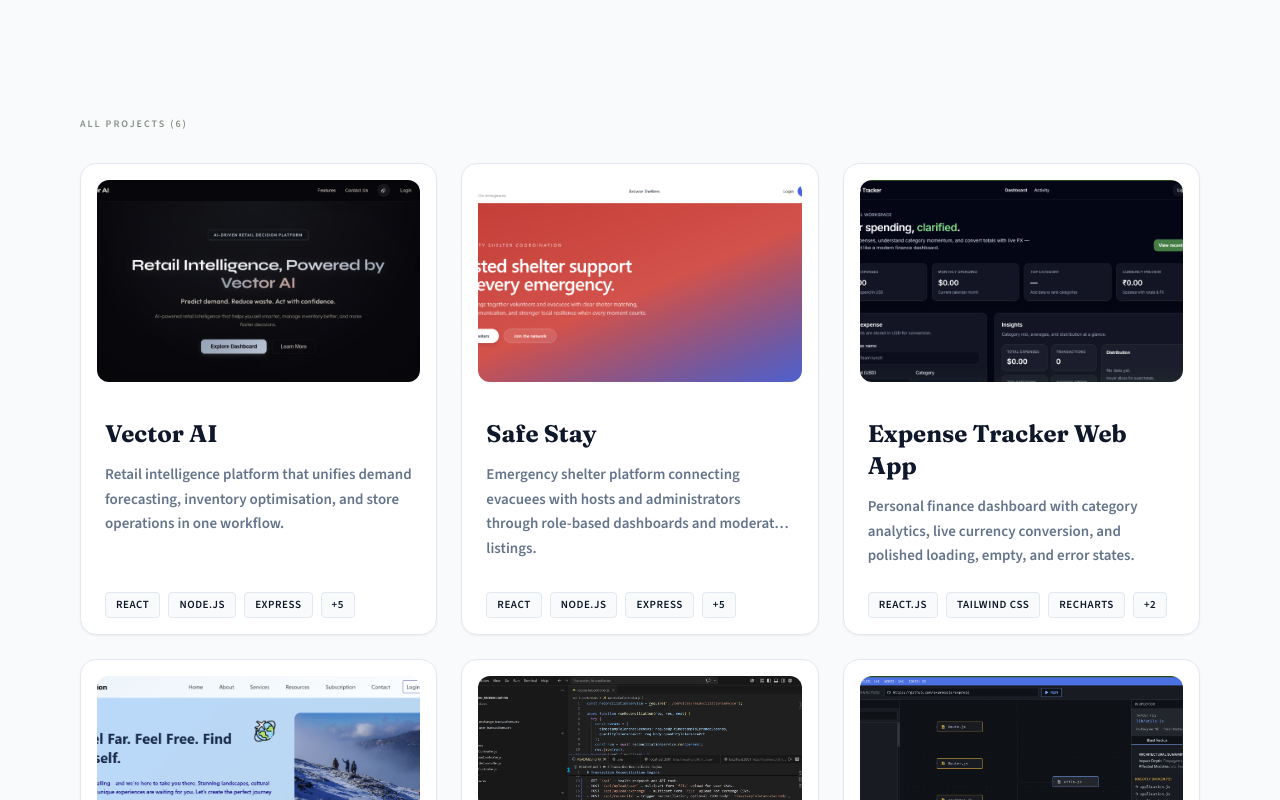
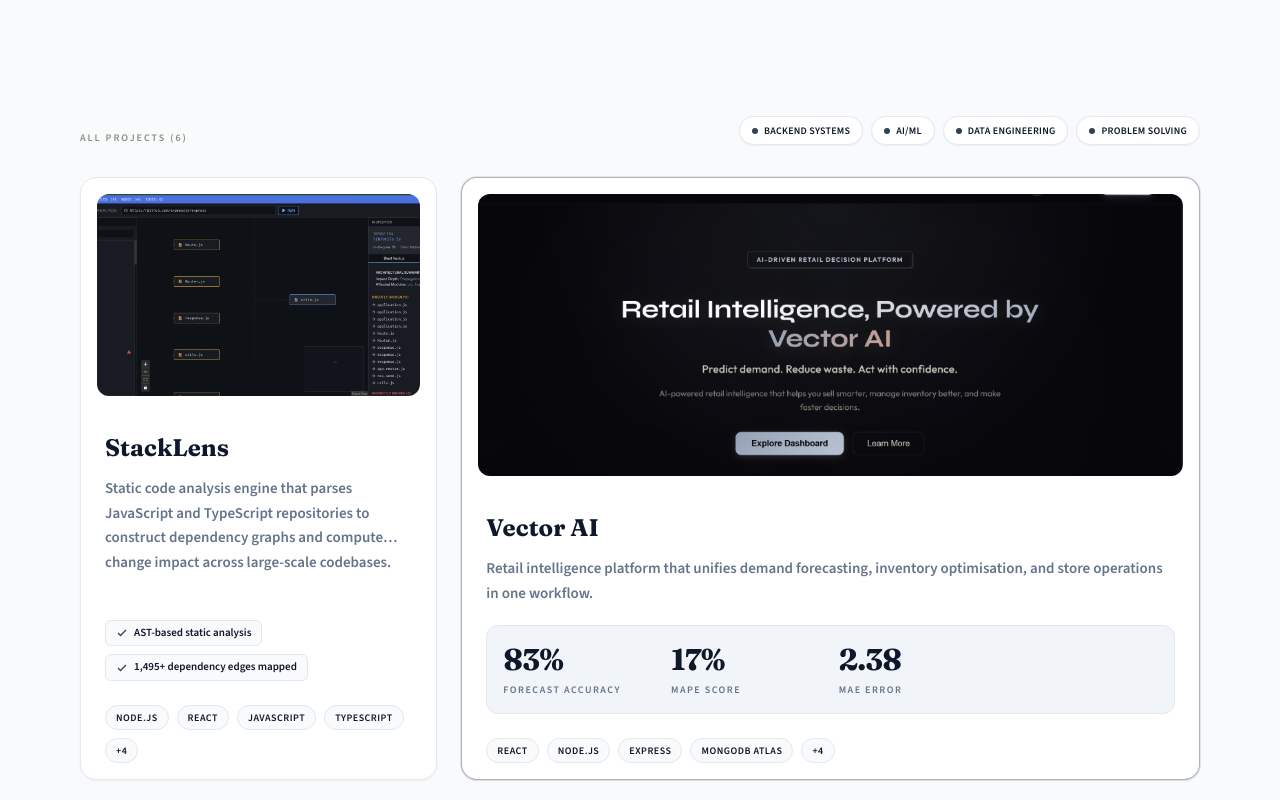
Before and after one commit to AubaidAhmedSaiyed/Portfolio, a React (Vite) app in the folder client/: page / in a window 1280 px wide. Shown: the part 4780-5580 px from the top of the page. Built offline with nearby package versions, Linux system fonts and the light colour scheme; the HTML template or start-up script is replaced by a standard one.

Commit message:
redesign-again

```diff
--- a/client/src/data/projects.js
+++ b/client/src/data/projects.js
@@ -1,14 +1,33 @@
 export const projects = [
+  {
+    id: 'stacklens',
+    title: 'StackLens',
+    description: 'Static code analysis engine that parses JavaScript and TypeScript repositories to construct dependency graphs and compute change impact across large-scale codebases.',
+    summary: 'Repo analysis engine built with Node.js and React that analyzes GitHub repositories through AST traversal, processing repositories with 1,400+ files and 1,495+ dependency relationships. The system constructs dependency graphs, performs impact analysis using graph algorithms, detects architectural issues such as circular dependencies and dead code, and visualizes repository structure through an interactive graph interface.',
+    preview: '/projects/stacklen.png',
+    tech: ['Node.js', 'React', 'JavaScript', 'TypeScript', 'AST', 'Graph Algorithms', 'React Flow', 'GitHub API'],
+    proofs: ['AST-based static analysis', '1,495+ dependency edges mapped', '1,400+ files processed'],
+    features: [
+      'Analyzes large-scale repositories containing 1,400+ source files and 1,495+ dependency edges',
+      'Parses JavaScript and TypeScript codebases using AST traversal to extract dependency relationships',
+      'Constructs dependency graphs using adjacency-list representations for O(V+E) graph traversal operations',
+      'Computes downstream impact analysis using BFS to identify modules affected by code modifications',
+      'Detects circular dependencies using DFS-based graph traversal algorithms',
+      'Identifies orphaned and potentially unused modules through dependency relationship analysis',
+      'Visualizes repository architecture and dependency paths through an interactive graph interface'
+    ],
+    github: 'https://github.com/AubaidAhmedSaiyed/StackLens',
+    demo: 'https://stack-lens-crbi.vercel.app/'
+  },
   {
     id: 'vector-ai',
     title: 'Vector AI',
     featured: true,
-    description:
-      'Retail intelligence platform that unifies demand forecasting, inventory optimisation, and store operations in one workflow.',
-    summary:
-      'Built with React, Express, MongoDB Atlas, FastAPI, Redis, and XGBoost — surfacing forecast-driven procurement decisions, EOQ analytics, and staff task lists backed by a cached multi-SKU pipeline.',
+    description: 'Retail intelligence platform that unifies demand forecasting, inventory optimisation, and store operations in one workflow.',
+    summary: 'Built with React, Express, MongoDB Atlas, FastAPI, Redis, and XGBoost — surfacing forecast-driven procurement decisions, EOQ analytics, and staff task lists backed by a cached multi-SKU pipeline.',
     preview: '/projects/vector-ai.png',
     tech: ['React', 'Node.js', 'Express', 'MongoDB Atlas', 'FastAPI', 'Redis', 'Python', 'XGBoost'],
+    proofs: ['Zero failures under load testing (K6)', 'XGBoost demand forecasting'],
     features: [
       'XGBoost demand forecasting with Zero-Shot AI from stock snapshots',
       'EOQ-based inventory optimisation and automated expiry alerts',
@@ -18,25 +37,22 @@ export const projects = [
       'Redis caching layer with MongoDB Atlas replication',
     ],
     metrics: [
-      { label: 'MAPE', value: '17%' },
-      { label: 'MAE', value: '2.38' },
-      { label: 'RMSE', value: '2.82' },
-      { label: 'Accuracy', value: '83%' },
+      { label: 'Forecast Accuracy', value: '83%' },
+      { label: 'MAPE Score', value: '17%' },
+      { label: 'MAE Error', value: '2.38' },
     ],
-    impact:
-      'K6 load testing with zero request failures under production-level traffic.',
+    impact: 'K6 load testing with zero request failures under production-level traffic.',
     github: 'https://github.com/AubaidAhmedSaiyed/VectorAI-v2',
     demo: 'https://vector-ai-one-pi.vercel.app/',
   },
   {
     id: 'safe-stay',
     title: 'Safe Stay',
-    description:
-      'Emergency shelter platform connecting evacuees with hosts and administrators through role-based dashboards and moderated listings.',
-    summary:
-      'MERN application with JWT authentication, Multer uploads, and separate flows for evacuees searching shelters, hosts managing availability, and admins approving listings and user access.',
+    description: 'Emergency shelter platform connecting evacuees with hosts and administrators through role-based dashboards and moderated listings.',
+    summary: 'MERN application with JWT authentication, Multer uploads, and separate flows for evacuees searching shelters, hosts managing availability, and admins approving listings and user access.',
     preview: '/projects/safe-stay.png',
     tech: ['React', 'Node.js', 'Express', 'MongoDB', 'JWT', 'Multer', 'Axios', 'React Router'],
+    proofs: ['Role-based access across 3 user types', 'JWT Authentication'],
     features: [
       'Shelter search, filtering, and booking request system for evacuees',
       'Host listing management with image uploads and availability controls',
@@ -51,12 +67,11 @@ export const projects = [
   {
     id: 'expense-tracker',
     title: 'Expense Tracker Web App',
-    description:
-      'Personal finance dashboard with category analytics, live currency conversion, and polished loading, empty, and error states.',
-    summary:
-      'React dashboard with LocalStorage persistence, Recharts visualisations, and live FX rates via Frankfurter and Open ER — built as an internship deliverable with accessible interaction patterns.',
+    description: 'Personal finance dashboard with category analytics, live currency conversion, and polished loading, empty, and error states.',
+    summary: 'React dashboard with LocalStorage persistence, Recharts visualisations, and live FX rates via Frankfurter and Open ER — built as an internship deliverable with accessible interaction patterns.',
     preview: '/projects/expense-tracker.png',
     tech: ['React.js', 'Tailwind CSS', 'Recharts', 'LocalStorage', 'External APIs'],
+    proofs: ['Live FX rates via external APIs', 'LocalStorage data persistence'],
     features: [
       'Expense CRUD with category validation, toasts, and quick-delete actions',
       'Analytics: totals, averages, top category, and monthly spend insights',
@@ -71,12 +86,11 @@ export const projects = [
   {
     id: 'tour-companion',
     title: 'Tour Companion + Agency Platform',
-    description:
-      'Travel booking ecosystem for discovering tour packages, submitting validated reservations, and managing content through an agency admin panel.',
-    summary:
-      'Dual-sided platform with a user-facing discovery and booking experience and a PHP + MySQL admin system for packages, users, subscriptions, and platform content.',
+    description: 'Travel booking ecosystem for discovering tour packages, submitting validated reservations, and managing content through an agency admin panel.',
+    summary: 'Dual-sided platform with a user-facing discovery and booking experience and a PHP + MySQL admin system for packages, users, subscriptions, and platform content.',
     preview: '/projects/tour-companion.png',
     tech: ['HTML', 'CSS', 'JavaScript', 'PHP', 'MySQL', 'Responsive UI'],
+    proofs: ['Dual-sided PHP/MySQL ecosystem'],
     features: [
       'Tour package browsing, discovery, and detail exploration flows',
       'Booking system with server-side validation and status tracking',
@@ -91,12 +105,11 @@ export const projects = [
   {
     id: 'transaction-reconciliation-engine',
     title: 'Transaction Reconciliation Engine',
-  description:
-    'Backend system that reconciles user-reported and exchange-exported financial transactions from CSV data using configurable matching rules and tolerance-based logic.',
-  summary:
-    'Scalable reconciliation pipeline built with Node.js and MongoDB that ingests raw CSV transactions, normalizes inconsistent financial data, and matches records using rule-based tolerance logic while preserving full audit trail and lineage.',
+    description: 'Backend system that reconciles user-reported and exchange-exported financial transactions from CSV data using configurable matching rules and tolerance-based logic.',
+    summary: 'Scalable reconciliation pipeline built with Node.js and MongoDB that ingests raw CSV transactions, normalizes inconsistent financial data, and matches records using rule-based tolerance logic while preserving full audit trail and lineage.',
     preview: '/projects/image.png',
     tech: ['Node.js', 'MongoDB', 'JavaScript', 'REST APIs', 'CSV Processing', 'Data Engineering'],
+    proofs: ['Tolerance-based matching engine', 'Configurable pipeline reconciliation'],
     features: [
       'Ingestion of messy user and exchange CSV transaction data with validation and storage',
       'Normalization layer for standardizing asset names and transaction types across systems',
@@ -108,39 +121,4 @@ export const projects = [
     ],
     github: 'https://github.com/AubaidAhmedSaiyed/Transaction_Reconciliation',
   },
-{
-  id: 'stacklens',
-  title: 'StackLens',
-  description:
-    'Static code analysis engine that parses JavaScript and TypeScript repositories to construct dependency graphs and compute change impact across large-scale codebases.',
-
-  summary:
-    'Repo analysis engine built with Node.js and React that analyzes GitHub repositories through AST traversal, processing repositories with 1,400+ files and 1,495+ dependency relationships. The system constructs dependency graphs, performs impact analysis using graph algorithms, detects architectural issues such as circular dependencies and dead code, and visualizes repository structure through an interactive graph interface.',
-
-  preview: '/projects/stacklen.png',
-
-  tech: [
-    'Node.js',
-    'React',
-    'JavaScript',
-    'TypeScript',
-    'AST',
-    'Graph Algorithms',
-    'React Flow',
-    'GitHub API'
-  ],
-
-  features: [
-    'Analyzes large-scale repositories containing 1,400+ source files and 1,495+ dependency edges',
-    'Parses JavaScript and TypeScript codebases using AST traversal to extract dependency relationships',
-    'Constructs dependency graphs using adjacency-list representations for O(V+E) graph traversal operations',
-    'Computes downstream impact analysis using BFS to identify modules affected by code modifications',
-    'Detects circular dependencies using DFS-based graph traversal algorithms',
-    'Identifies orphaned and potentially unused modules through dependency relationship analysis',
-    'Visualizes repository architecture and dependency paths through an interactive graph interface'
-  ],
-
-  github: 'https://github.com/AubaidAhmedSaiyed/StackLens',
-  demo: 'https://stack-lens-crbi.vercel.app/'
-}
 ];
--- a/client/src/sections/Projects.jsx
+++ b/client/src/sections/Projects.jsx
@@ -18,9 +18,19 @@ export default function Projects() {
     <section id="work" className="pt-12 pb-16 relative">
 
       {/* Header */}
-      <div className="flex justify-between items-end mb-8">
+      <div className="flex flex-col md:flex-row justify-between items-start md:items-end mb-8 gap-4">
         <div className="font-sans text-[10px] font-bold tracking-[0.2em] uppercase text-[#888E84]">
           All Projects ({projects.length})
+        </div>
+
+        {/* Capability Strip */}
+        <div className="flex flex-wrap gap-2">
+          {['Backend Systems', 'AI/ML', 'Data Engineering', 'Problem Solving'].map(cap => (
+            <span key={cap} className="bg-themeSurface border border-themeBorder text-themeInk px-3 py-1.5 rounded-full font-sans text-[10px] font-bold tracking-wide uppercase shadow-sm flex items-center gap-1.5">
+              <span className="w-1.5 h-1.5 rounded-full bg-themeAccent"></span>
+              {cap}
+            </span>
+          ))}
         </div>
       </div>
 
@@ -30,9 +40,9 @@ export default function Projects() {
           <div
             key={project.id}
             onClick={() => setSelected(project)}
-            className="bg-themeSurface border border-themeBorder rounded-2xl p-4 flex flex-col shadow-sm group hover:shadow-md transition-all cursor-pointer hover:-translate-y-1"
+            className={`bg-themeSurface border rounded-2xl p-4 flex flex-col shadow-sm group hover:shadow-md transition-all cursor-pointer hover:-translate-y-1 ${project.featured ? 'border-themeAccent/40 ring-1 ring-themeAccent/10 md:col-span-2 lg:col-span-2' : 'border-themeBorder'}`}
           >
-            <div className="w-full aspect-[1.6/1] bg-themeCard rounded-xl mb-6 overflow-hidden relative">
+            <div className={`w-full bg-themeCard rounded-xl mb-6 overflow-hidden relative ${project.featured ? 'aspect-[2/1] md:aspect-[2.5/1]' : 'aspect-[1.6/1]'}`}>
                {project.preview ? (
                  <img src={project.preview} alt={project.title} className="w-full h-full object-cover group-hover:scale-105 transition-transform duration-500" />
                ) : (
@@ -47,25 +57,46 @@ export default function Projects() {
                </div>
             </div>
 
-            <div className="px-2 flex-1 flex flex-col pt-3">
+            <div className="px-2 flex-1 flex flex-col pt-1 md:pt-3">
               <h3 className="font-serif text-2xl font-bold text-themeInk mb-3 group-hover:text-themeAccent transition-colors">
                 {project.title}
               </h3>
 
-              <p className="font-sans text-[14px] md:text-[15px] text-themeMuted leading-relaxed font-semibold mb-6 flex-1 line-clamp-3">
+              <p className="font-sans text-[14px] md:text-[15px] text-themeMuted leading-relaxed font-semibold mb-5 flex-1 line-clamp-3">
                 {project.description}
               </p>
 
+              {/* VERIFIABLE PROOF SECTION */}
+              {project.featured && project.metrics ? (
+                <div className="grid grid-cols-2 sm:grid-cols-4 gap-4 mb-6 p-4 bg-themeCard border border-themeBorder rounded-xl">
+                  {project.metrics.map(m => (
+                    <div key={m.label} className="flex flex-col">
+                      <span className="font-serif text-2xl md:text-3xl font-bold text-themeInk tracking-tight">{m.value}</span>
+                      <span className="font-sans text-[9px] md:text-[10px] font-bold tracking-[0.15em] uppercase text-themeMuted mt-1">{m.label}</span>
+                    </div>
+                  ))}
+                </div>
+              ) : project.proofs ? (
+                <div className="flex flex-wrap gap-2 mb-6">
+                  {project.proofs.slice(0, 2).map((proof, i) => (
+                    <span key={i} className="inline-flex items-center gap-1.5 bg-themeBg border border-themeBorder text-themeInk px-2.5 py-1 rounded-md font-sans text-[11px] font-bold">
+                      <svg width="12" height="12" viewBox="0 0 24 24" fill="none" stroke="currentColor" strokeWidth="2.5" className="text-themeAccent"><polyline points="20 6 9 17 4 12"></polyline></svg>
+                      {proof}
+                    </span>
+                  ))}
+                </div>
+              ) : null}
+
               <div className="flex justify-between items-center mt-auto">
                 <div className="flex flex-wrap gap-2">
-                  {project.tech.slice(0, 3).map(t => (
-                    <span key={t} className="bg-themeBg border border-themeBorder text-themeInk px-2.5 py-1 rounded text-[11px] font-bold uppercase tracking-wider">
+                  {project.tech.slice(0, 4).map(t => (
+                    <span key={t} className="bg-themeBg border border-themeBorder text-themeInk px-2.5 py-1 rounded-full text-[10px] font-bold uppercase tracking-wider">
                       {t}
                     </span>
                   ))}
-                  {project.tech.length > 3 && (
-                    <span className="bg-themeBg border border-themeBorder text-themeInk px-2.5 py-1 rounded text-[11px] font-bold uppercase tracking-wider">
-                      +{project.tech.length - 3}
+                  {project.tech.length > 4 && (
+                    <span className="bg-themeBg border border-themeBorder text-themeInk px-2.5 py-1 rounded-full text-[10px] font-bold uppercase tracking-wider">
+                      +{project.tech.length - 4}
                     </span>
                   )}
                 </div>
```
Lines whose indentation alone changed are shown as unchanged.
